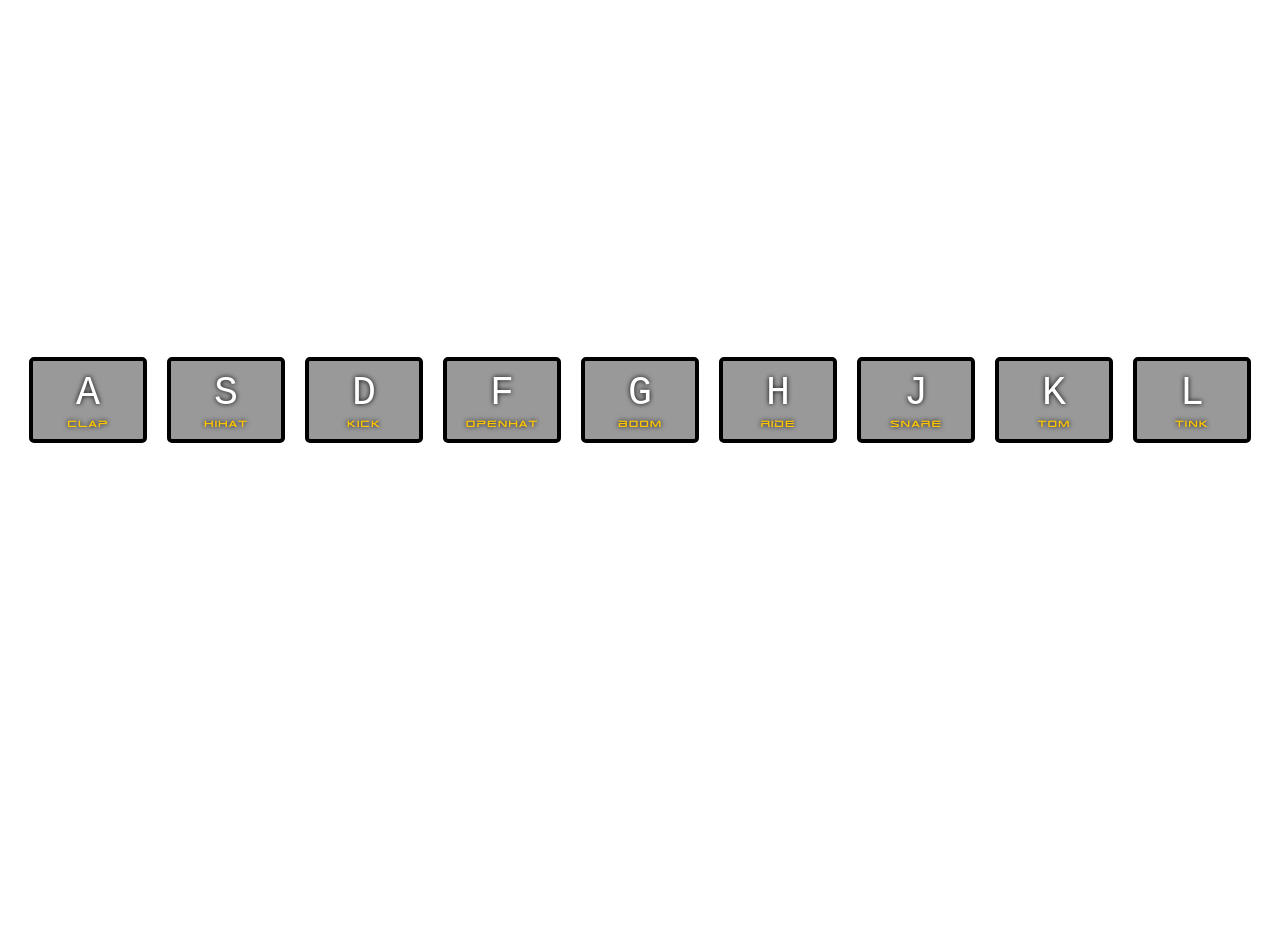
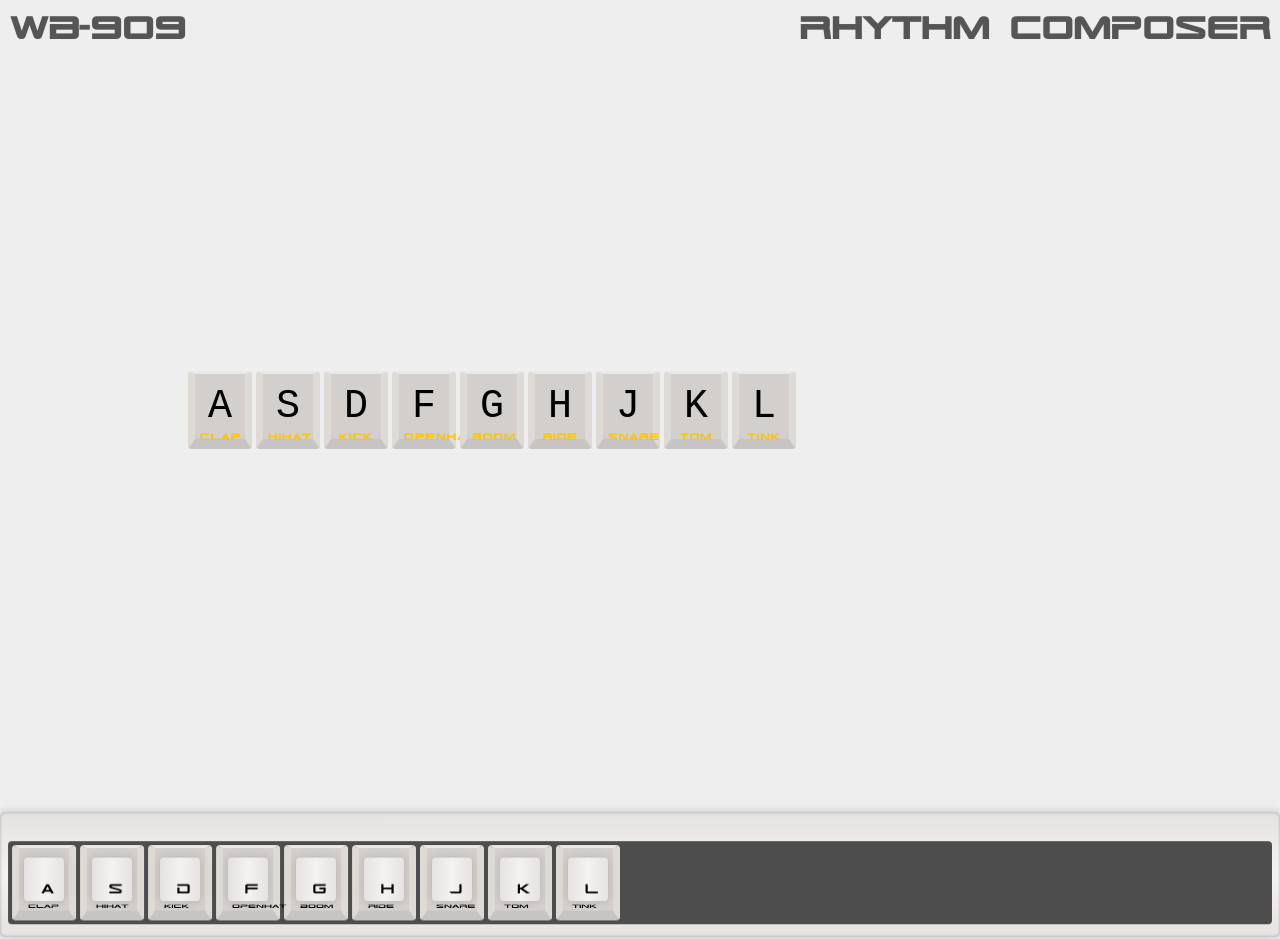
Before and after one commit to McVenco/javascript30.ericvonk.com, a plain HTML site: page 01 - JavaScript Drum Kit/index-START.html in a window 1280 px wide. Before the commit the page ends 800 px from the top, so only its background shows below. Drawn offline with Linux system fonts and the light colour scheme.

```diff
--- a/01 - JavaScript Drum Kit/index-START.html
+++ b/01 - JavaScript Drum Kit/index-START.html
@@ -6,6 +6,21 @@
   <link rel="stylesheet" href="style.css">
 </head>
 <body>
+
+    <header>
+        <div class="header-left">
+            WB-909
+        </div>
+        <div class="header-right">
+            Rhythm Composer
+        </div>
+    </header>
+
+    <div class="drumkeys">
+        <div class="drumkey">
+
+        </div>
+    </div>
 
 
   <div class="keys">
@@ -47,6 +62,51 @@
     </div>
   </div>
 
+
+
+
+  <div id="keyboard">
+    <div id="main">
+
+      <div class="k65 key">
+        <div class="keycap">!<br/>A<span class="side">clap</span></div>
+      </div>
+      <div class="k83 key">
+        <div class="keycap">@<br/>S<span class="side">hihat</span></div>
+      </div>
+      <div class="k68 key">
+        <div class="keycap">#<br/>D<span class="side">kick</span></div>
+      </div>
+      <div class="k70 key">
+        <div class="keycap">$<br/>F<span class="side">openhat</span></div>
+      </div>
+      <div class="k71 key">
+        <div class="keycap">%<br/>G<span class="side">boom</span></div>
+      </div>
+      <div class="k72 key">
+        <div class="keycap">^<br/>H<span class="side">ride</span></div>
+      </div>
+      <div class="k74 key">
+        <div class="keycap">&<br/>J<span class="side">snare</span></div>
+      </div>
+      <div class="k75 key">
+        <div class="keycap">
+          <div class="led"></div>
+          <br/>K<span class="side">tom</span></div>
+      </div>
+      <div class="k76 key">
+        <div class="keycap">(<br/>L<span class="side">tink</span></div>
+      </div>
+      </div>
+    </div>
+  </div>
+
+
+
+
+
+
+
   <audio data-key="65" src="sounds/clap.wav"></audio>
   <audio data-key="83" src="sounds/hihat.wav"></audio>
   <audio data-key="68" src="sounds/kick.wav"></audio>
--- a/01 - JavaScript Drum Kit/style.css
+++ b/01 - JavaScript Drum Kit/style.css
@@ -13,6 +13,28 @@
   margin: 0;
   padding: 0;
   font-family: 'TR909', sans-serif;
+}
+
+body {
+  color: #555;
+  text-shadow: 0 0 1px rgba(0, 0, 0, 0.1);
+  background-color: #eee;
+}
+
+header {
+    margin: 10px;
+}
+
+.header-left {
+  font-size: 4em;
+  font-weight: bold;
+  float: left;
+}
+
+.header-right {
+  font-size: 4em;
+  font-weight: bold;
+  float: right;
 }
 
 .keys {
@@ -32,15 +54,13 @@
   transition: all .07s ease;
   width: 10rem;
   text-align: center;
-  color: white;
-  background: rgba(0,0,0,0.4);
-  text-shadow: 0 0 .5rem black;
+  color: #000;
+  background: #fff;
 }
 
 .playing {
   transform: scale(1.1);
   border-color: #ffc600;
-  box-shadow: 0 0 1rem #ffc600;
 }
 
 kbd {
@@ -54,3 +74,83 @@
   letter-spacing: .1rem;
   color: #ffc600;
 }
+
+
+/* hiero de gecompilede sass van de keys */
+
+/*------- Keyboard ------- */
+#keyboard {
+  padding: 30px 8px 13px;
+  background: #f5f3f1;
+  background: -webkit-linear-gradient(top, #e5e2e1, #f5f3f1, #e5e2e1);
+  background: -moz-linear-gradient(top, #e5e2e1, #f5f3f1, #e5e2e1);
+  background: -ms-linear-gradient(top, #e5e2e1, #f5f3f1, #e5e2e1);
+  background: -o-linear-gradient(top, #e5e2e1, #f5f3f1, #e5e2e1);
+  background: linear-gradient(to bottom, #e5e2e1, #f5f3f1, #e5e2e1);
+  border-radius: 5px;
+  box-shadow: 0 0 10px rgba(0, 0, 0, 0.2), inset 0 0 3px rgba(0, 0, 0, 0.3);
+  -webkit-transform: rotateX(15deg);
+  -ms-transform: rotateX(15deg);
+  -o-transform: rotateX(15deg);
+}
+
+#main {
+  padding: 2px;
+  background: #4d4d4d;
+  border-radius: 4px;
+  overflow: hidden;
+}
+
+.key {
+  width: 40px;
+  height: 45px;
+  margin: 2px;
+  border-width: 3px 7px 10px;
+  border-style: solid;
+  border-radius: 4px;
+  float: left;
+}
+
+.key {
+  background: #d3cfcc;
+  border-color: #ece8e4 #dedad6 #c9c4c4;
+}
+
+.key.pressed {
+  -webkit-transform: scale(0.95, 0.95);
+  -moz-transform: scale(0.95, 0.95);
+  -ms-transform: scale(0.95, 0.95);
+  -o-transform: scale(0.95, 0.95);
+  transform: scale(0.95, 0.95);
+}
+
+.key .keycap {
+  width: 33px;
+  height: 40px;
+  padding: 5px 0 0 7px;
+  font-size: 18px;
+  line-height: 1;
+  background: #f5f3f1;
+  background: -webkit-linear-gradient(left, #e5e2e1, #f5f3f1, #e5e2e1);
+  background: -moz-linear-gradient(left, #e5e2e1, #f5f3f1, #e5e2e1);
+  background: -ms-linear-gradient(left, #e5e2e1, #f5f3f1, #e5e2e1);
+  background: -o-linear-gradient(left, #e5e2e1, #f5f3f1, #e5e2e1);
+  background: linear-gradient(to right, #e5e2e1, #f5f3f1, #e5e2e1);
+  box-shadow: 0 0 10px rgba(0, 0, 0, 0.15);
+  border-radius: 4px;
+  position: relative;
+}
+
+.side {
+  font-size: 10px;
+  line-height: 1;
+  display: block;
+  position: absolute;
+  left: 4px;
+  bottom: -10px;
+  -webkit-transform: rotateX(50deg);
+  -moz-transform: rotateX(50deg);
+  -ms-transform: rotateX(50deg);
+  -o-transform: rotateX(50deg);
+  transform: rotateX(50deg);
+}
```
Also changed, not shown: 01 - JavaScript Drum Kit/keypress.js (added, +11 -0 lines).
